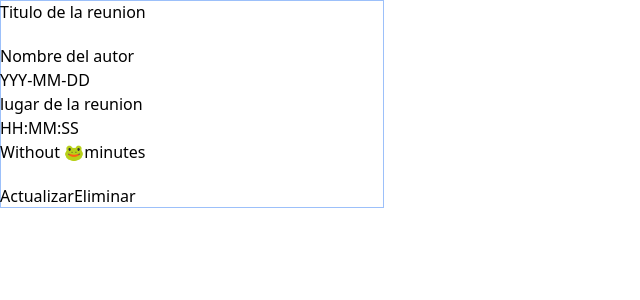
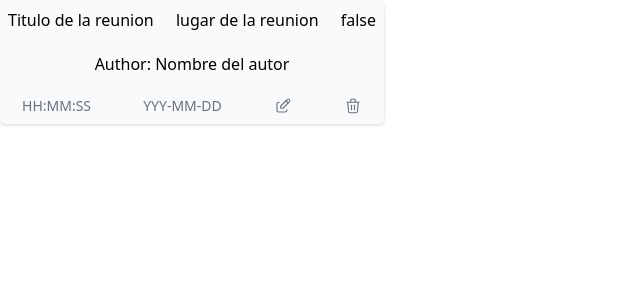
Before and after one commit to JaxLoz/ViewadministrationOfAct, a Vue app: page /resumenAct in a window 1280 px wide. Shown: the top 300 px of the page, without its empty margins (0-640 px from the left). Built offline with nearby package versions, Linux system fonts and the light colour scheme.

Commit message:
Captura del JWT y almacenamiento; Creacion de interceptor para integrar la cabecera AUTHORIZATION para enviar el JWT; ajustes en las peticiones a la api que no estaban funcionando correctamente

```diff
--- a/src/axios.js
+++ b/src/axios.js
@@ -1,4 +1,5 @@
 import Axios from "axios"
+
 const axios = Axios.create({
     baseURL: "http://localhost:8000/index.php",
     headers: {
@@ -7,4 +8,19 @@ const axios = Axios.create({
     }
 })
 
+axios.interceptors.request.use(config => {
+    const authenticationToken = JSON.parse(sessionStorage.getItem("authenticationToken"));
+
+    if (authenticationToken !== null){
+        const token = authenticationToken ? authenticationToken.token : null;
+
+        if(token){
+            config.headers.Authorization = 'Bearer' + token;
+        }
+    }
+
+    return config;
+})
+
+
 export default axios;
--- /dev/null
+++ b/src/components/IconActs.vue
@@ -0,0 +1,15 @@
+<template>
+    <div>
+        <svg  xmlns="http://www.w3.org/2000/svg"  width="24"  height="24"  viewBox="0 0 24 24"  fill="none"  stroke="#979595"
+        stroke-width="1.5"  stroke-linecap="round"  stroke-linejoin="round"  class="icon icon-tabler icons-tabler-outline icon-tabler-file-description"  >
+            <path stroke="none" d="M0 0h24v24H0z" fill="none"/>
+            <path d="M14 3v4a1 1 0 0 0 1 1h4" />
+            <path d="M17 21h-10a2 2 0 0 1 -2 -2v-14a2 2 0 0 1 2 -2h7l5 5v11a2 2 0 0 1 -2 2z" />
+            <path d="M9 17h6" />
+            <path d="M9 13h6" />
+        </svg>
+    </div>
+</template>
+<script setup>
+
+</script>
--- a/src/components/ResumeAct.vue
+++ b/src/components/ResumeAct.vue
@@ -1,23 +1,42 @@
 <template>
-    <div id="main-content" class="w-96 flex flex-col gap-y-5 ring-inset ring-1">
-        <div id="content-title">
+    <div id="main-content" class="w-96 flex flex-col gap-y-5 py-2 rounded-md bg-[#f9fafb] drop-shadow font-sans">
+        <div id="content-title" class="flex flex-row justify-between px-2">
             <h1 id="title">{{ title }}</h1>
-        </div>
-        <div id="content-info">
-            <p id="info-author" v-if="!author.startsWith('undefined') && !author.endsWith('undefined')">{{ author }}</p>
-            <p id="info-date">{{ date }}</p>
             <p id="info-place">{{ place }}</p>
-            <p id="info-hour">{{ hour }}</p>
             <span id="info-progress">{{ thereIsMinutes }}</span>
         </div>
-        <div id="content-buttons">
-            <button @click="emit('updateInfoAct')">Actualizar</button>
-            <button @click="emit('deleteInfoAct')">Eliminar</button>
+        <div id="content-info" class="flex flex-row justify-center">
+            <p id="info-author" v-if="!author.startsWith('undefined') && !author.endsWith('undefined')">Author: {{ author }}</p>
+        </div>
+        <div id="content-buttons" class="flex flex-row gap-x-2 justify-around">
+            <p id="info-hour" class="text-sm text-gray-500">{{ hour }}</p>
+            <p id="info-date" class="text-sm text-gray-500">{{ date }}</p>
+            <button @click="emit('updateInfoAct')">
+                <svg  xmlns="http://www.w3.org/2000/svg"  width="18"  height="18"  viewBox="0 0 24 24"  fill="none"
+                    stroke="#6b7280"  stroke-width="1.5"  stroke-linecap="round"  stroke-linejoin="round"  class="icon icon-tabler icons-tabler-outline icon-tabler-edit hover:stroke-[#6366f1]">
+                    <path stroke="none" d="M0 0h24v24H0z" fill="none"/>
+                    <path d="M7 7h-1a2 2 0 0 0 -2 2v9a2 2 0 0 0 2 2h9a2 2 0 0 0 2 -2v-1" />
+                    <path d="M20.385 6.585a2.1 2.1 0 0 0 -2.97 -2.97l-8.415 8.385v3h3l8.385 -8.415z" />
+                    <path d="M16 5l3 3" />
+                </svg>
+            </button>
+
+            <button @click="emit('deleteInfoAct')">
+                <svg  xmlns="http://www.w3.org/2000/svg"  width="18"  height="18"  viewBox="0 0 24 24"  fill="none"  stroke="#6b7280"  stroke-width="1.5"
+                stroke-linecap="round"  stroke-linejoin="round"  class="icon icon-tabler icons-tabler-outline icon-tabler-trash hover:stroke-[#ad2020]">
+                <path stroke="none" d="M0 0h24v24H0z" fill="none"/>
+                <path d="M4 7l16 0" /><path d="M10 11l0 6" />
+                <path d="M14 11l0 6" /><path d="M5 7l1 12a2 2 0 0 0 2 2h8a2 2 0 0 0 2 -2l1 -12" />
+                <path d="M9 7v-3a1 1 0 0 1 1 -1h4a1 1 0 0 1 1 1v3" />
+                </svg>
+            </button>
         </div>
     </div>
 </template>
 
 <script setup>
+
+import { ref } from 'vue';
 
 // definicion de propiedades del componente
 const props = defineProps({
@@ -53,9 +72,9 @@ const props = defineProps({
     },
 
     thereIsMinutes:{
-        type: String,
+        type: Boolean,
         required: true,
-        default: "Without 🐸minutes"
+        default: false
     }
 
 })
@@ -63,5 +82,4 @@ const props = defineProps({
 // definicion de eventos del componente
 
 const emit = defineEmits(["updateInfoAct", "deleteInfoAct"]);
-
 </script>
--- a/src/stores/acts.js
+++ b/src/stores/acts.js
@@ -1,6 +1,7 @@
 import { defineStore } from "pinia";
 import axios from "@/axios";
 import {reactive} from "vue";
+import { info } from "autoprefixer";
 
 export const useActsStore = defineStore("acts", {
 
@@ -43,11 +44,13 @@ export const useActsStore = defineStore("acts", {
                 console.log("id de la relacion de act y meeting " + responseRelation)
             },
 
+        // metodo que se encarga de obtener la informacion de las reuniones y actos de un usuario
         async getAllInfoActs(idUser){
-
+            console.log(idUser)
             const meetingWithOutAct = await this.getMeetingWithOutAct(idUser);
             const meetingWithAct = await this.getMeetingWithActs(idUser);
             const allMeetings = meetingWithOutAct.concat(meetingWithAct);
+
             this.acts = allMeetings;
 
             //const responseActs = await axios.get("?controller=act&action=getAllInfoActsByUser&id="+idUser);
@@ -92,10 +95,16 @@ export const useActsStore = defineStore("acts", {
                 star_date: infoMeetingUpdate.start_date
             })
             console.log("ejecutano la actualziacin de meeting")
-            console.log(responseUpdate);
         },
 
         async deleteActAndMeeting(infoForDelete){
+
+            if(infoForDelete.id_act === undefined || infoForDelete.id_meeting === undefined){
+                const responseMeetinDelete = await this.deleteMeeting(infoForDelete.id);
+                console.log("se elimino la reunion correctamente")
+
+            }else if ("id_act" in infoForDelete || "id_meeting" in infoForDelete) {
+
                 const responseActandMeetinDelete = await axios.delete("?controller=meetAndAct&action=removeMeetAndActByIds&idAct="+infoForDelete.id_act+"&idMeeting="+infoForDelete.id_meeting);
                 console.log(responseActandMeetinDelete.data.data);
 
@@ -104,6 +113,8 @@ export const useActsStore = defineStore("acts", {
                     await this.deleteAct(infoForDelete.id_act);
                     await this.deleteMeeting(infoForDelete.id_meeting);
                 }
+            }
+
         },
 
         async deleteMeeting(infoMeetingDelete){
--- a/src/stores/auth.js
+++ b/src/stores/auth.js
@@ -5,6 +5,8 @@ import {defineStore} from "pinia"
 export const useAuthStore = defineStore("auth", () =>{
 
     const user = ref(null);
+
+    // registra un nuevo usuario
 
     const registro = async (form) =>{
 
@@ -20,17 +22,19 @@ export const useAuthStore = defineStore("auth", () =>{
             lastname: form.lastname,
             phone: form.phone,
             id_rol: form.id_rol,
-            id_credential: id_credential,
+            id_credential: id_credential,// esto ya no se necesita enviar
         })
 
     }
 
+    // comprueba las credendiales del usuario
     const loginOfSistem = async (formLogin) =>{
         const response = await axios.post("?controller=singup&action=login", {
             email: formLogin.email,
             user_password: formLogin.user_password
         })
-        return response.data.status_code
+        sessionStorage.setItem("authenticationToken", JSON.stringify(response.data.data))
+        return response.data.data.validateCredentials; // true o false si las credenciales son correctas
     }
 
     return {user, registro, loginOfSistem}
--- /dev/null
+++ b/src/stores/commitment.js
@@ -0,0 +1,9 @@
+import { defineStore } from "pinia";
+import axios from "@/axios";
+
+export const useCommitmentStore = defineStore("commitment", {
+
+    status: () => ({
+
+    }),
+});
--- a/src/stores/session.js
+++ b/src/stores/session.js
@@ -17,13 +17,12 @@ export const useSessionStore = defineStore("session", {
 
     actions: {
 
+      // recupero la informacion del usuario que se logueo y la guardo en el estado del store y en el sessionStorage
     async LoginUser(formLogin) {
-            //console.log(formLogin)
             const response = await axios.post("?controller=singup&action=getInfoUserByCredentials", {
                 email: formLogin.email
             })
-            console.log(response);
-            this.loadInfoSessionInState(response);
+            this.loadInfoSessionInState(response); // carga la información de la sesión en el estado
 
             const user = {
               IdUser: this.IdUser,
@@ -35,7 +34,7 @@ export const useSessionStore = defineStore("session", {
               isAuthentication: this.isAuthentication
             };
 
-            sessionStorage.setItem("sessionForm", JSON.stringify(user));
+            sessionStorage.setItem("sessionForm", JSON.stringify(user)); // guardo la info en el sessionStorage
         },
 
 
--- a/src/views/act/NewAct.vue
+++ b/src/views/act/NewAct.vue
@@ -98,11 +98,21 @@ const submit = async () => {
 
             }
 
-            if(infoNewAct.value.progress != useAct.updateInfoActAndMeeting.progress){
+            if(infoNewAct.value.progress != useAct.updateInfoActAndMeeting.progress && useAct.updateInfoActAndMeeting.id_act != undefined){
                 console.log("Se actualizaran los campos de actas");
                 useAct.updateInfoAct(infoNewAct.value);
+
+            }
+
+
+            if("id_act" in useAct.updateInfoActAndMeeting === false){
+                const idNewAct = await useAct.createAct(infoNewAct.value);
+                console.log("se creo el acta con el id: "+idNewAct);
+                useAct.relationMeetingAndAct(idNewAct, useAct.updateInfoActAndMeeting.id);
+                console.log("el acta deberia de crearse y relacionarse ya que no esta creada para esta reunion");
             }
             console.log("presionando el pt boton de update en NewActa.vue")
+
 
         }else{
 
--- a/src/views/auth/Login.vue
+++ b/src/views/auth/Login.vue
@@ -29,7 +29,7 @@
 <script setup>
 import { useAuthStore } from "@/stores/auth.js"
 import {useSessionStore} from "@/stores/session.js"
-import { ref } from "vue"
+import { onMounted, ref } from "vue"
 import router from "@/router/index.js"
 
 const log = useAuthStore();
@@ -43,11 +43,15 @@ const formLogin = ref({
 const login = async () =>{
 
     const response = await log.loginOfSistem(formLogin.value)
-
-    if(response === 200){
-        session.LoginUser(formLogin.value)
+        console.log(response)
+    if(response){
+        await session.LoginUser(formLogin.value)
         router.push({name: "adminActs"})
     }
 }
 
+onMounted(() =>{
+    sessionStorage.clear()
+})
+
 </script>
--- a/src/views/home/Home.vue
+++ b/src/views/home/Home.vue
@@ -1,24 +1,26 @@
 <template>
-    <div>
+    <div class="flex flex-row justify-between gap-y-5 px-5">
         <h1>Inicios de sesion exitoso {{ userName }}!</h1>
-    </div>
-        <div id="content-resumeActs">
+        <button @click="createNewAct">+ New act</button>
+        <button @click="logOut">LogOut</button>
+    </div class="">
+        <div id="content-resumeActs" class="flex flex-col items-center gap-y-5">
             <ResumeAct
 
-            v-for="infAct in act.acts" :key="infAct.id"
+            v-for="infAct in act.acts" :key="infAct.id ? infAct.id : infAct.id_meeeting"
             :title="infAct.title"
             :author="infAct.firstname+' '+infAct.lastname"
             :date="infAct.star_date"
             :hour="infAct.star_time"
             :place="infAct.place"
-            :thereIsMinutes="infAct.id_act != undefined ? 'With minutes' : 'Without minutes'"
+            :thereIsMinutes="infAct.id_act != undefined ? true : false"
             @updateInfoAct="updatePage(infAct)"
             @deleteInfoAct="deleteAct(infAct)"
             />
 
         </div>
     <div>
-        <button @click="createNewAct">+ New act</button>
+
     </div>
 </template>
 
@@ -43,6 +45,7 @@ const createNewAct = () => {
 }
 
 onMounted( async () =>{
+        console.log(session.IdUser)
         await act.getAllInfoActs(session.IdUser);
     }
 );
@@ -57,7 +60,10 @@ const deleteAct = async (actMeetingInfo) =>{
     await act.deleteActAndMeeting(actMeetingInfo);
     await act.getAllInfoActs(session.IdUser);
 
+}
 
+const logOut = () =>{
+    router.push({name: 'formLogin'})
 }
 
 </script>
```
Lines whose indentation alone changed are shown as unchanged.
